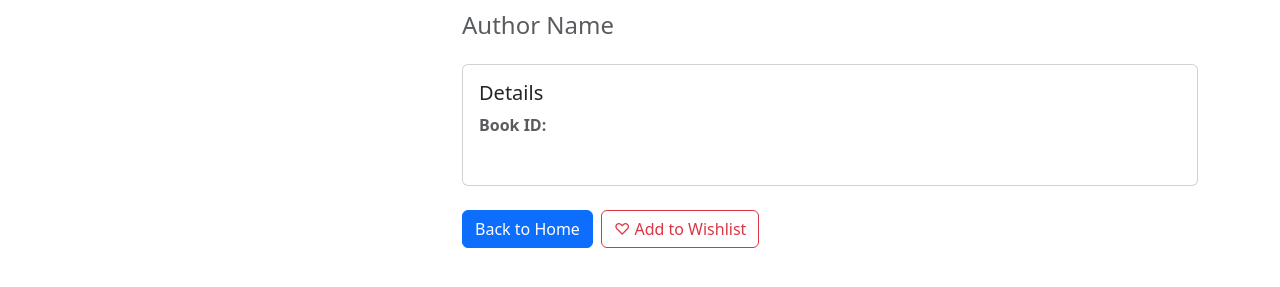
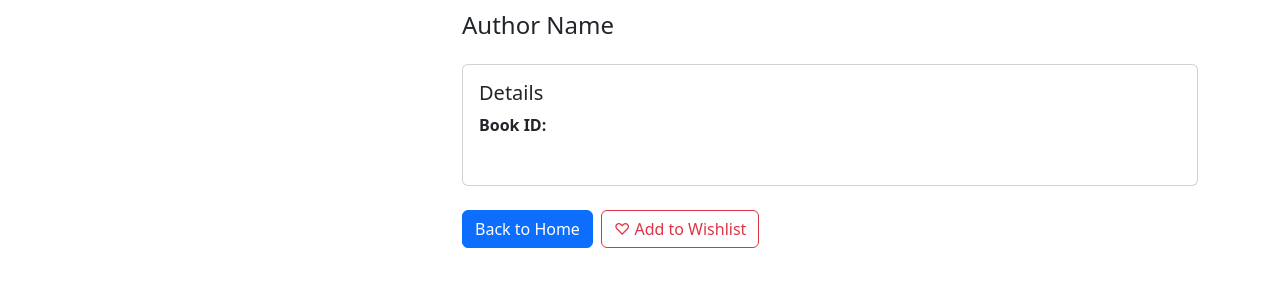
Before and after one commit to chowdhuryshakur/Book-API-Dashboard, a website with bundled scripts: page public/book.html in a window 1280 px wide. Shown: the part 133-420 px from the top of the page. Built offline with nearby package versions, Linux system fonts and the light colour scheme.

Commit message:
bug fixed

```diff
--- a/public/book.html
+++ b/public/book.html
@@ -47,12 +47,12 @@
                 <!-- Book Details Column -->
                 <div class="col-sm-12 col-md-8 book-meta">
                     <h1 id="book-title" class="mb-3">Book Title</h1>
-                    <h4 id="book-author" class="text-muted mb-4">Author Name</h4>
+                    <h4 id="book-author" class="mb-4">Author Name</h4>
 
                     <div class="card mb-4 d-block h-auto">
                         <div class="card-body">
                             <h5 class="card-title">Details</h5>
-                            <p id="book-id" class="text-muted"><strong>Book ID:</strong></p>
+                            <p id="book-id"><strong>Book ID:</strong></p>
                             <ul id="book-details" class="list-unstyled">
                                 <!-- Filled by JavaScript -->
                             </ul>
```
